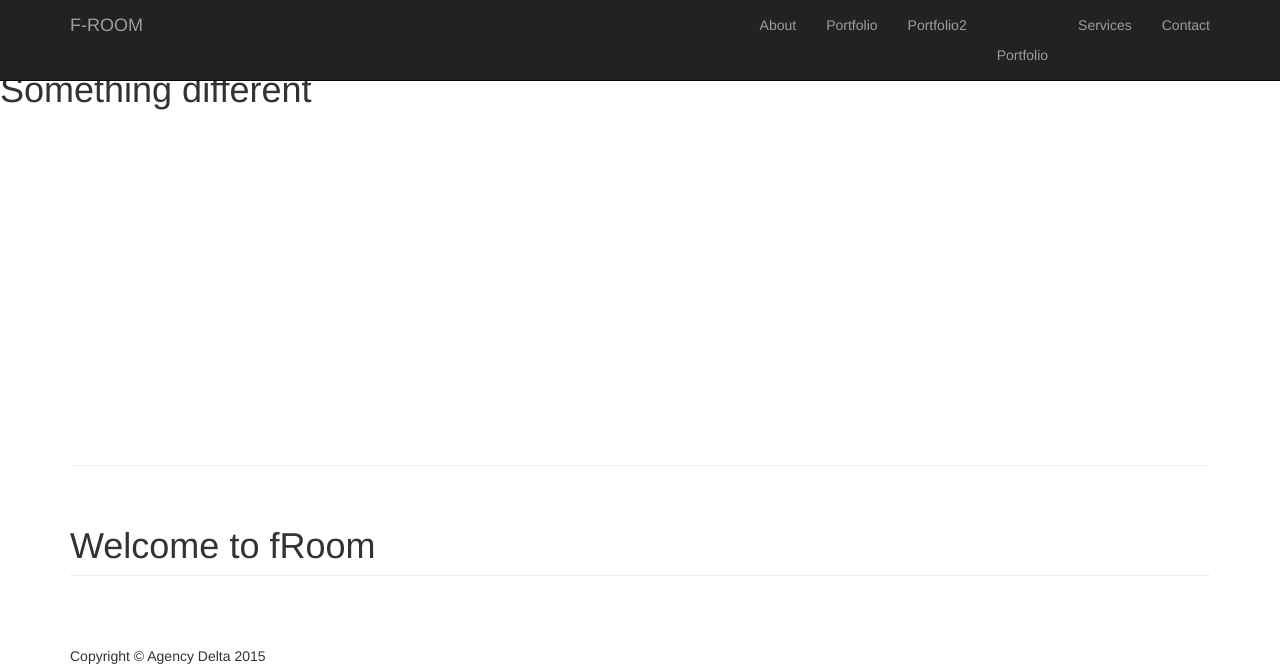
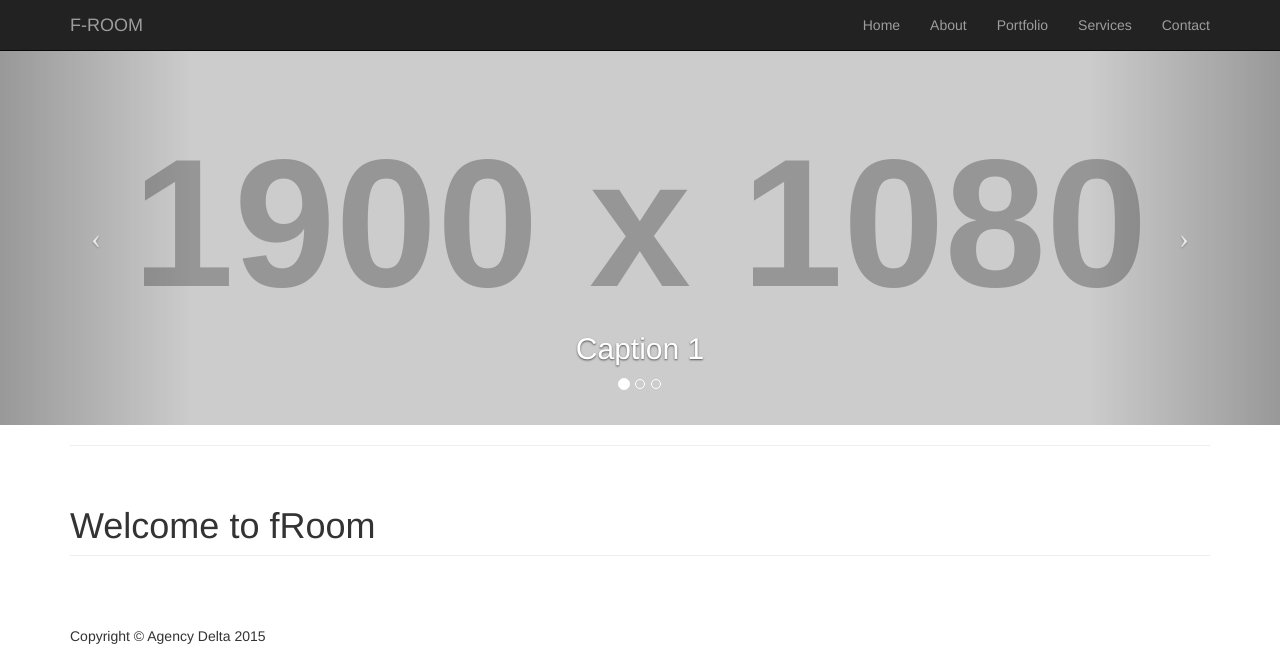
Before and after one commit to agency2016/froomfrontend, a PHP site: page / in a window 1280 px wide. Shown: the top 665 px of the page. Run offline with PHP 8.4, Linux system fonts and the light colour scheme; grey boxes labelled with a size stand in for pictures from a placeholder-image service; some libraries are stand-ins or nearby versions.

Commit message:
slider added

```diff
--- a/css/style.css
+++ b/css/style.css
@@ -11,6 +11,19 @@ body {
 /* Home Page Carousel */
 header.carousel {
     height: 50%;
+}
+
+header.carousel .item,
+header.carousel .item.active,
+header.carousel .carousel-inner {
+    height: 100%;
+}
+
+header.carousel .fill {
+    width: 100%;
+    height: 100%;
+    background-position: center;
+    background-size: cover;
 }
 
 
--- a/index.php
+++ b/index.php
@@ -33,16 +33,15 @@
             <div class="collapse navbar-collapse" id="bs-example-navbar-collapse-1">
                 <ul class="nav navbar-nav navbar-right">
                     <li>
+                        <a href="#">Home</a>
+                    </li>
+                    <li>
                         <a href="#">About</a>
                     </li>
                     <li>
                         <a href="#">Portfolio</a>
                     </li>
-                    <li>
-                        <a href="#">Portfolio2<li>
-                        <a href="#">Portfolio</a>
-                    </li></a>
-                    </li>
+
                     <li>
                         <a href="#">Services</a>
                     </li>
@@ -59,9 +58,44 @@
 
     <!-- Header Carousel -->
     <header id="myCarousel" class="carousel slide">
-        <h1>Something different</h1>
+        <!-- Indicators -->
+        <ol class="carousel-indicators">
+            <li data-target="#myCarousel" data-slide-to="0" class="active"></li>
+            <li data-target="#myCarousel" data-slide-to="1"></li>
+            <li data-target="#myCarousel" data-slide-to="2"></li>
+        </ol>
+
+        <!-- Wrapper for slides -->
+        <div class="carousel-inner">
+            <div class="item active">
+                <div class="fill" style="background-image:url('http://placehold.it/1900x1080&text=Slide One');"></div>
+                <div class="carousel-caption">
+                    <h2>Caption 1</h2>
+                </div>
+            </div>
+            <div class="item">
+                <div class="fill" style="background-image:url('http://placehold.it/1900x1080&text=Slide Two');"></div>
+                <div class="carousel-caption">
+                    <h2>Caption 2</h2>
+                </div>
+            </div>
+            <div class="item">
+                <div class="fill" style="background-image:url('http://placehold.it/1900x1080&text=Slide Three');"></div>
+                <div class="carousel-caption">
+                    <h2>Caption 3</h2>
+                </div>
+            </div>
+        </div>
+
+        <!-- Controls -->
+        <a class="left carousel-control" href="#myCarousel" data-slide="prev">
+            <span class="icon-prev"></span>
+        </a>
+        <a class="right carousel-control" href="#myCarousel" data-slide="next">
+            <span class="icon-next"></span>
+        </a>
     </header>
-<!-- /. Header Carousel -->
+    <!-- /. Header Carousel -->
 
     <!-- Page Content -->
     <div class="container">
```
